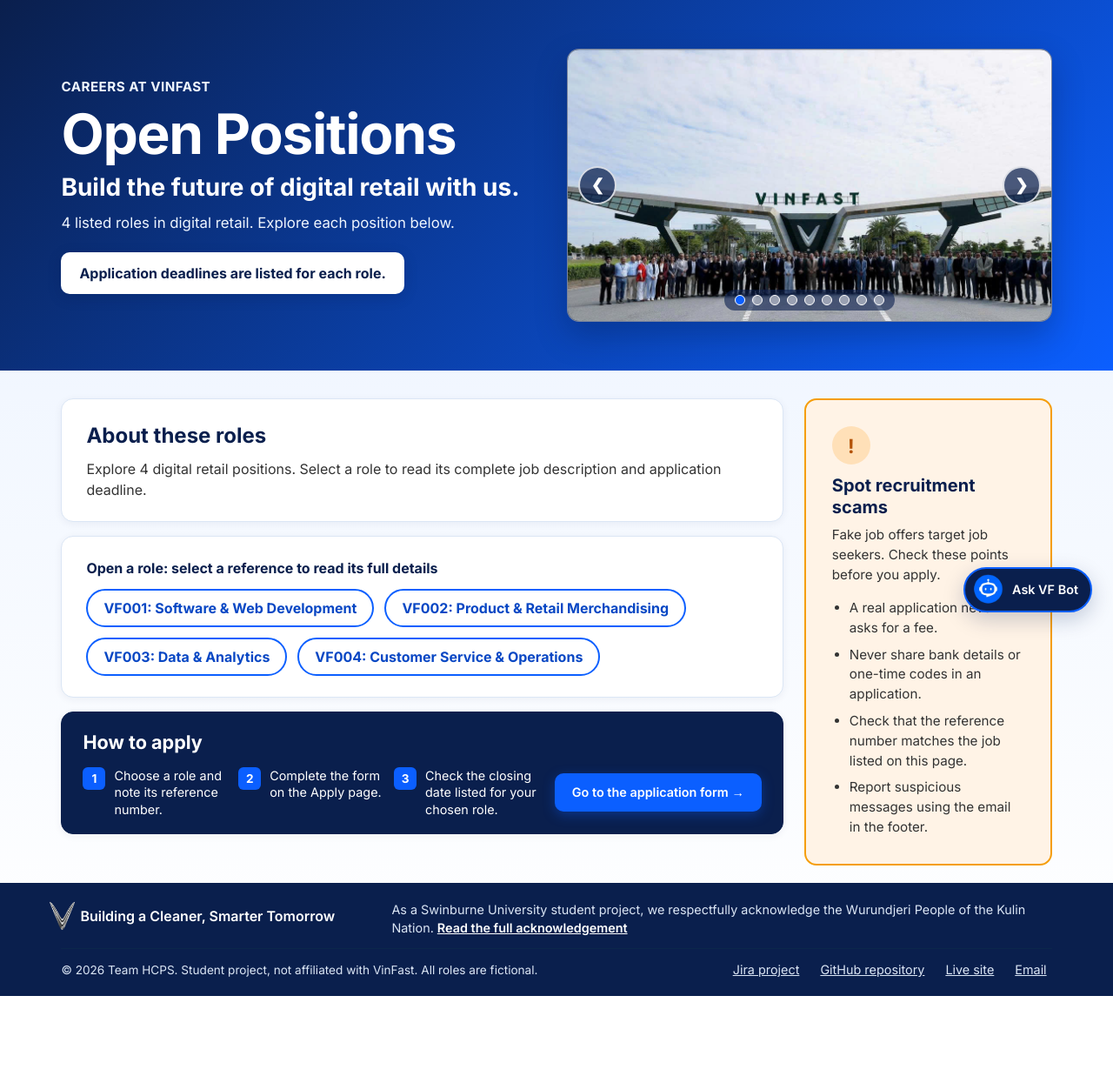
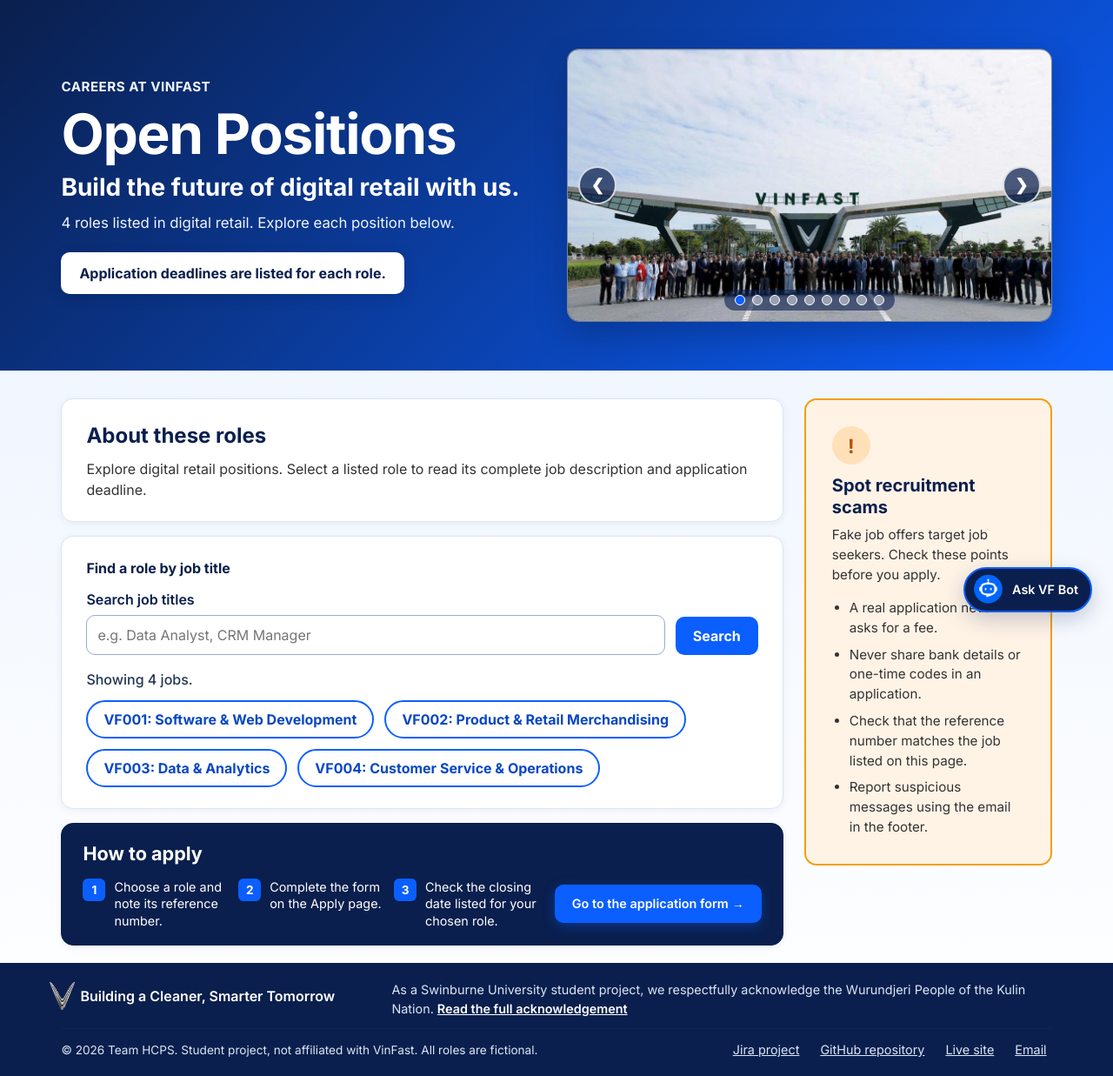
Before and after one commit to 106394055/COS10026_Assignment-2, a PHP site: page /jobs.php in a window 1280 px wide. Shown: the part 72-1309 px from the top of the page at 87% size. Before the commit the page ends 1217 px from the top, so only its background shows below. Run offline with PHP 8.4, Linux system fonts and the light colour scheme; data comes from the database, SQL or seed files in the repository; both versions use the stored data as it was after the commit.

Commit message:
updates jobs.php, removing unexpected row in jobs.sql

```diff
--- /dev/null
+++ b/desktop.ini
@@ -0,0 +1,2 @@
+[LocalizedFileNames]
+jobs (2).php=@jobs (2),0
--- a/jobs.php
+++ b/jobs.php
@@ -1,6 +1,6 @@
 <?php
 /**
- * COS10026 Part 2 — SCRUM-83: Jobs rendered from MySQL.
+ * COS10026 Part 2 — SCRUM-83/84: Database-driven Jobs display and search.
  * Data source: vinfast_db.jobs (the team's exported jobs.sql).
  * The markup and CSS class names intentionally match the Part 1 Jobs page.
  */
@@ -9,6 +9,28 @@ $pageDescription = 'Explore job opportunities at VinFast Digital Retail.';
 $pageAuthor = 'Duong Nguyen Khoi';
 $bodyClass = 'page-jobs';
 $currentPage = 'jobs';
+
+
+// Scoped search styling: no modifications to the team's shared stylesheet.
+$extraHead = <<<'JOBS_SEARCH_STYLES'
+<style>
+.page-jobs .jobs-search { display: flex; flex-wrap: wrap; align-items: end; gap: 12px; margin: 12px 0 16px; }
+.page-jobs .jobs-search__field { flex: 1 1 220px; min-width: 0; }
+.page-jobs .jobs-search__label { display: block; font-weight: 600; color: #0a1f4d; margin-bottom: 6px; }
+.page-jobs .jobs-search__input { width: 100%; min-height: 44px; padding: 10px 12px; font: inherit; color: #0a1f4d; border-radius: 10px; border: 1px solid #96acce; background: #fff; }
+.page-jobs .jobs-search__input:focus-visible { outline: 3px solid #135cf5; outline-offset: 2px; }
+.page-jobs .jobs-search__submit { min-height: 44px; padding: 10px 20px; border: 0; border-radius: 10px; background: #0b5fff; color: #fff; font: inherit; font-weight: 700; cursor: pointer; }
+.page-jobs .jobs-search__submit:hover { background: #084acb; }
+.page-jobs .jobs-search__submit:focus-visible { outline: 3px solid #09275a; outline-offset: 3px; }
+.page-jobs .jobs-search__clear { min-height: 44px; display: inline-flex; align-items: center; color: #0b48ae; font-weight: 600; text-decoration: underline; }
+.page-jobs .jobs-search__status { margin: 8px 0 12px; color: #223452; font-weight: 500; }
+.page-jobs .jobs-search__error { color: #971e27; font-weight: 700; }
+@media (max-width: 600px) {
+  .page-jobs .jobs-search { align-items: stretch; flex-direction: column; }
+  .page-jobs .jobs-search__field, .page-jobs .jobs-search__submit { width: 100%; flex: auto; }
+}
+</style>
+JOBS_SEARCH_STYLES;
 
 /** Escape database text before putting it into HTML or HTML attributes. */
 function h($value): string {
@@ -44,16 +66,40 @@ function job_intro($value): string {
 $jobs = [];
 $dbError = false;
 
-require_once __DIR__ . '/db_connect.php'; // Provides $conn, as established by the team.
-if (isset($conn) && $conn instanceof mysqli) {
-    // Fixed SQL; prepare now so later search/filtering can safely bind parameters.
-    $sql = 'SELECT job_ref, category, job_title, team, reports_to, work_mode,
+// Search is optional: opening jobs.php without ?q= lists all valid jobs.
+$hasSearch = array_key_exists('q', $_GET);
+$searchTerm = ($hasSearch && is_string($_GET['q'])) ? trim($_GET['q']) : '';
+$searchError = '';
+if ($hasSearch && !is_string($_GET['q'])) {
+    $searchError = 'Invalid search request.';
+} elseif (strlen($searchTerm) > 400) {
+    $searchError = 'Please use a shorter search term.';
+}
+
+require_once __DIR__ . '/db_connect.php'; // Shared connection: settings.php -> $conn.
+if (isset($conn) && $conn instanceof mysqli && $searchError === '') {
+    $sql = "SELECT job_ref, category, job_title, team, reports_to, work_mode,
                    type_and_hours, salary, about_role, key_responsibilities,
                    essential_requirements, preferable_criteria, performance_goals,
                    benefits, equal_opportunity, closing_date
-            FROM jobs ORDER BY job_ref';
+            FROM jobs
+            WHERE TRIM(job_ref) <> '' AND TRIM(job_title) <> ''";
+
+    if ($searchTerm !== '') {
+        // Match job titles only. Escape LIKE wildcards so % and _ are literal.
+        $sql .= " AND job_title LIKE ? ESCAPE '!'";
+    }
+    $sql .= ' ORDER BY job_ref';
+
     $stmt = mysqli_prepare($conn, $sql);
-    if ($stmt && mysqli_stmt_execute($stmt)) {
+    if ($stmt) {
+        $bound = true;
+        if ($searchTerm !== '') {
+            $literalSearch = str_replace(['!', '%', '_'], ['!!', '!%', '!_'], $searchTerm);
+            $pattern = '%' . $literalSearch . '%';
+            $bound = mysqli_stmt_bind_param($stmt, 's', $pattern);
+        }
+        if ($bound && mysqli_stmt_execute($stmt)) {
             $result = mysqli_stmt_get_result($stmt);
             if ($result !== false) {
                 while ($row = mysqli_fetch_assoc($result)) {
@@ -66,15 +112,16 @@ if (isset($conn) && $conn instanceof mysqli) {
         } else {
             $dbError = true;
         }
-    if ($stmt) {
         mysqli_stmt_close($stmt);
-    }
-    mysqli_close($conn);
     } else {
         $dbError = true;
     }
+    mysqli_close($conn);
+} elseif ($searchError === '') {
+    $dbError = true;
+}
 if ($dbError) {
-    error_log('Jobs page: unable to load job listings from MySQL.');
+    error_log('Jobs page: unable to load or search job listings from MySQL.');
 }
 
 require __DIR__ . '/header.inc';
@@ -87,7 +134,7 @@ require __DIR__ . '/nav.inc';
           <p class="hero__eyebrow">CAREERS AT VINFAST</p>
           <h1 id="hero-title" class="hero__title">Open Positions</h1>
           <p class="hero__subtitle">Build the future of digital retail with us.</p>
-          <p class="hero__text"><?= count($jobs) ?> listed roles in digital retail. Explore each position below.</p>
+          <p class="hero__text"><?= count($jobs) ?> <?= count($jobs) === 1 ? 'role' : 'roles' ?> <?= $searchTerm !== '' ? 'match your search.' : 'listed in digital retail.' ?><?= $jobs ? ' Explore each position below.' : '' ?></p>
           <p class="hero__deadline">Application deadlines are listed for each role.</p>
         </div>
         <div class="hero__media">
@@ -182,19 +229,46 @@ require __DIR__ . '/nav.inc';
 
       <section class="panel" aria-labelledby="about-roles-heading">
         <h2 id="about-roles-heading">About these roles</h2>
-        <p>Explore <?= count($jobs) ?> digital retail positions. Select a role to read its complete job description and application deadline.</p>
+        <p>Explore digital retail positions. Select a listed role to read its complete job description and application deadline.</p>
       </section>
 
       <nav id="role-links" class="panel" aria-label="Open a role">
-        <p class="panel__label">Open a role: select a reference to read its full details</p>
+        <p class="panel__label">Find a role by job title</p>
+        <form class="jobs-search" action="jobs.php#role-links" method="get" role="search">
+          <div class="jobs-search__field">
+            <label class="jobs-search__label" for="job-search-term">Search job titles</label>
+            <input class="jobs-search__input" type="search" id="job-search-term" name="q"
+                   value="<?= h($searchTerm) ?>" maxlength="100"
+                   placeholder="e.g. Data Analyst, CRM Manager" autocomplete="off">
+          </div>
+          <button class="jobs-search__submit" type="submit">Search</button>
+          <?php if ($searchTerm !== '' || $searchError !== ''): ?>
+            <a class="jobs-search__clear" href="jobs.php#role-links">Clear search</a>
+          <?php endif; ?>
+        </form>
+        <?php if ($searchError !== ''): ?>
+          <p class="jobs-search__error" role="alert"><?= h($searchError) ?></p>
+        <?php elseif (!$dbError && $jobs): ?>
+          <p class="jobs-search__status" role="status">
+            <?php if ($searchTerm !== ''): ?>
+              <?= count($jobs) ?> <?= count($jobs) === 1 ? 'job matches' : 'jobs match' ?> "<?= h($searchTerm) ?>".
+            <?php else: ?>
+              Showing <?= count($jobs) ?> <?= count($jobs) === 1 ? 'job' : 'jobs' ?>.
+            <?php endif; ?>
+          </p>
+        <?php endif; ?>
         <?php if ($jobs): ?>
         <ul class="pill-list">
           <?php foreach ($jobs as $role): ?>
             <li><a class="pill" href="#<?= h(job_fragment($role['job_ref'])) ?>"><?= h($role['job_ref']) ?>: <?= h($role['category']) ?></a></li>
           <?php endforeach; ?>
         </ul>
-        <?php else: ?>
-          <p role="status"><?= $dbError ? 'Job listings are temporarily unavailable. Please try again later.' : 'No jobs are currently listed.' ?></p>
+        <?php elseif ($searchError === ''): ?>
+          <p role="status" class="jobs-search__status"><?= $dbError
+              ? 'Job listings are temporarily unavailable. Please try again later.'
+              : ($searchTerm !== ''
+                  ? 'This occupation is not yet available on our site. Please check back for updates or explore other opportunities.'
+                  : 'No jobs are currently listed.') ?></p>
         <?php endif; ?>
       </nav>
 
```
Also changed, not shown: jobs.sql (+28 -1 lines). Lines whose indentation alone changed are shown as unchanged.
